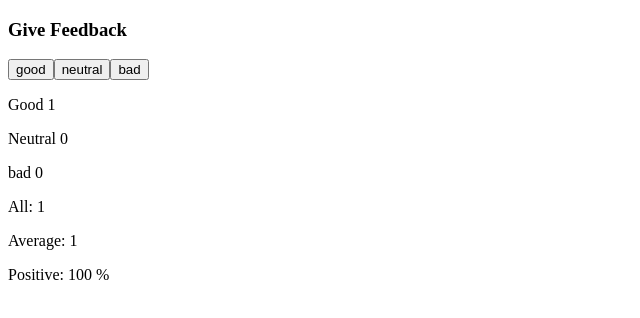
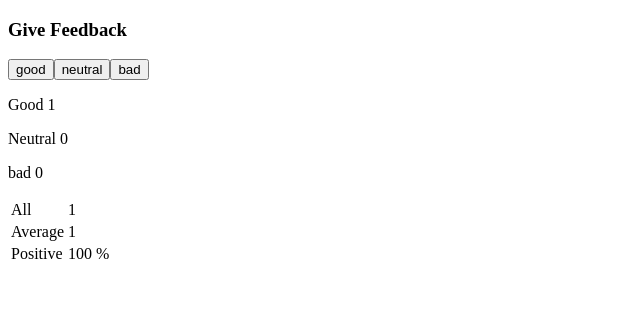
Before and after one commit to rdua27/helsinki-fullStackOpen, a React (Vite) app in the folder part1/unicafe/: page / in a window 1280 px wide. Both pictures are taken after a click on the button "good". Shown: the top 318 px of the page, without its empty margins (0-640 px from the left). Built offline with nearby package versions, Linux system fonts and the light colour scheme.

Commit message:
1.11: unicafe step 6

```diff
--- a/part1/unicafe/src/App.jsx
+++ b/part1/unicafe/src/App.jsx
@@ -3,9 +3,10 @@
 const Button = ({ onClick, text }) => <button onClick={onClick}>{text}</button>;
 
 const StatisticLine = ({ text, value }) => (
-  <p>
-    {text}: {value}
-  </p>
+  <tr>
+    <td>{text}</td>
+    <td>{value}</td>
+  </tr>
 );
 
 const Statistics = ({ good, neutral, bad }) => {
@@ -17,11 +18,13 @@
   const positive = (good / total) * 100;
 
   return (
-    <>
-      <StatisticLine text="All" value={total} />
-      <StatisticLine text="Average" value={average} />
-      <StatisticLine text="Positive" value={positive + " %"} />
-    </>
+    <table>
+      <tbody>
+        <StatisticLine text="All" value={total} />
+        <StatisticLine text="Average" value={average} />
+        <StatisticLine text="Positive" value={positive + " %"} />
+      </tbody>
+    </table>
   );
 };
 
```
